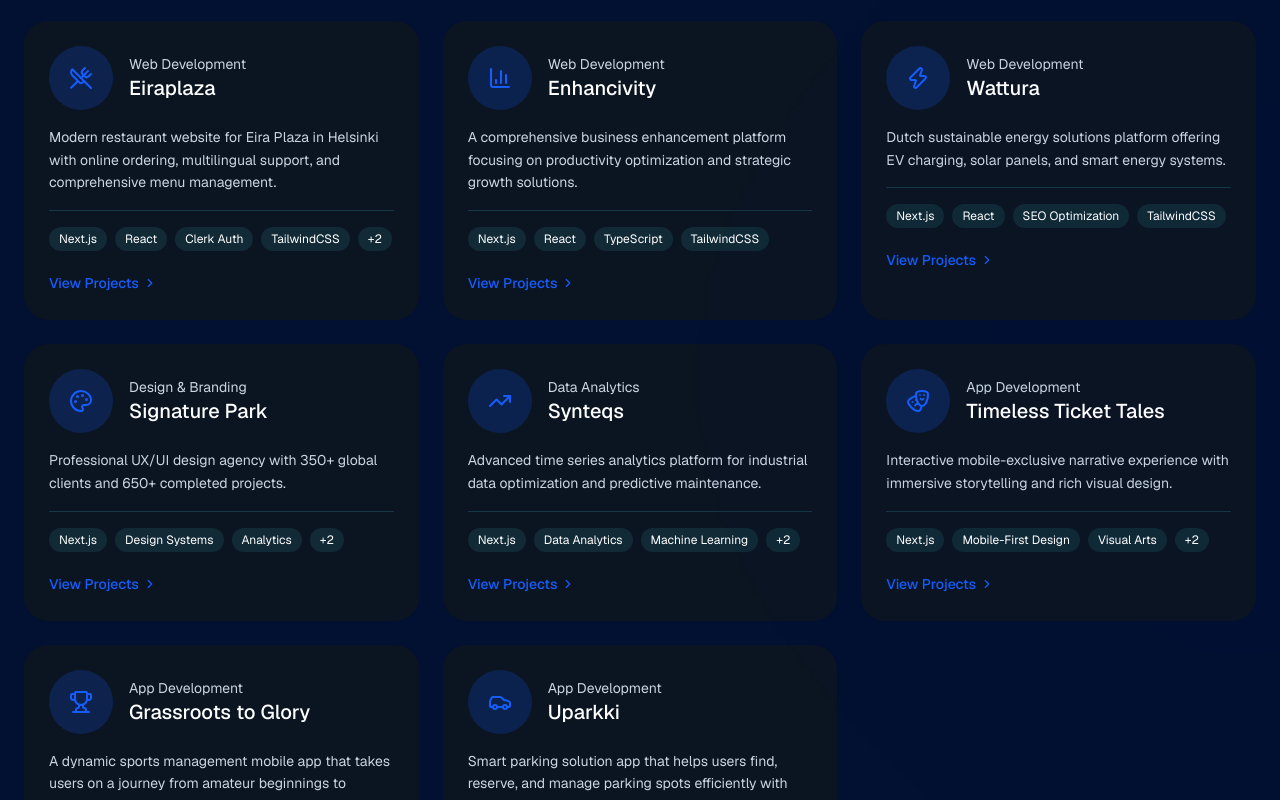
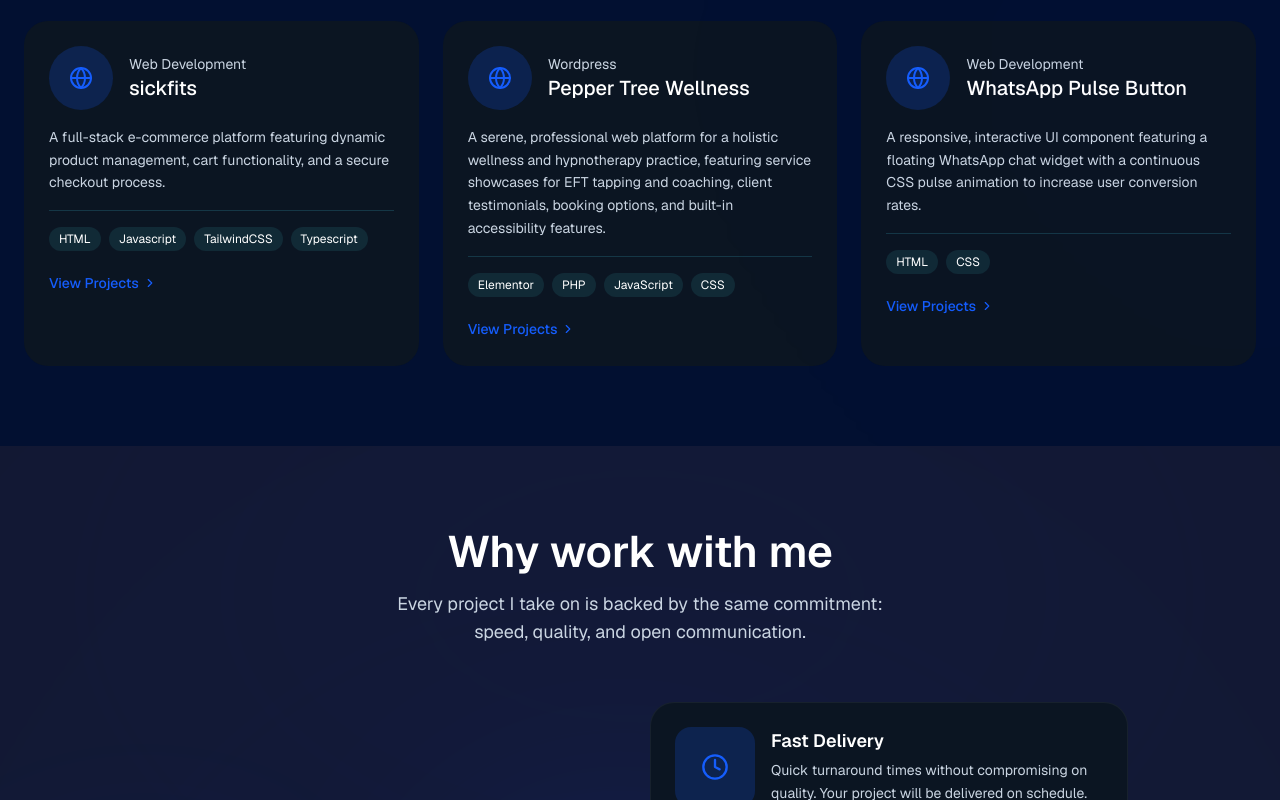
Before and after one commit to devmdsadikhasan/portfolio, a Next.js app: page / in a window 1280 px wide. Shown: the part 1700-2500 px from the top of the page. Built offline with nearby package versions, Linux system fonts and the light colour scheme.

Commit message:
refactor: update icon.svg and streamline project listings in page.tsx

```diff
--- a/src/app/page.tsx
+++ b/src/app/page.tsx
@@ -14,20 +14,12 @@
   Monitor,
   Server,
   Cloud,
-  Zap,
   Clock,
   Timer,
   MessageCircle,
   Star,
   MapPin,
   ChevronRight,
-  UtensilsCrossed,
-  BarChart3,
-  Palette,
-  TrendingUp,
-  Drama,
-  Trophy,
-  Car,
 } from 'lucide-react';
 
 export default function Home() {
@@ -42,73 +34,34 @@
     { label: 'Contact', href: '#contact' },
   ];
 
-  const filters = ['All', 'Web Development', 'Design & Branding', 'App Development', 'Data Analytics'];
+  const filters = ['All', 'Web Development', 'Wordpress'];
 
   const projects = [
     {
-      title: 'Eiraplaza',
-      url: 'https://eiraplaza.com/',
-      description: 'Modern restaurant website for Eira Plaza in Helsinki with online ordering, multilingual support, and comprehensive menu management.',
-      tech: ['Next.js', 'React', 'Clerk Auth', 'TailwindCSS', '+2'],
+      title: 'sickfits',
+      url: 'https://sickfits-sadik.vercel.app/',
+      description: 'A full-stack e-commerce platform featuring dynamic product management, cart functionality, and a secure checkout process.',
+      tech: ['HTML', 'Javascript', 'TailwindCSS', 'Typescript'],
       category: 'Web Development',
-      icon: UtensilsCrossed,
+      icon: Globe,
     },
     {
-      title: 'Enhancivity',
-      url: 'https://enhancivity.com/',
-      description: 'A comprehensive business enhancement platform focusing on productivity optimization and strategic growth solutions.',
-      tech: ['Next.js', 'React', 'TypeScript', 'TailwindCSS'],
-      category: 'Web Development',
-      icon: BarChart3,
+      title: 'Pepper Tree Wellness',
+      url: 'https://peppertreewellness.com/',
+      description: 'A serene, professional web platform for a holistic wellness and hypnotherapy practice, featuring service showcases for EFT tapping and coaching, client testimonials, booking options, and built-in accessibility features.',
+      tech: ['Elementor', 'PHP', 'JavaScript', 'CSS'],
+      category: 'Wordpress',
+      icon: Globe,
     },
     {
-      title: 'Wattura',
-      url: 'https://wattura.vercel.app/',
-      description: 'Dutch sustainable energy solutions platform offering EV charging, solar panels, and smart energy systems.',
-      tech: ['Next.js', 'React', 'SEO Optimization', 'TailwindCSS'],
+      title: 'WhatsApp Pulse Button',
+      url: 'https://whatsapp-button-pulse.vercel.app/',
+      description: 'A responsive, interactive UI component featuring a floating WhatsApp chat widget with a continuous CSS pulse animation to increase user conversion rates.',
+      tech: ['HTML', 'CSS'],
       category: 'Web Development',
-      icon: Zap,
+      icon: Globe,
     },
-    {
-      title: 'Signature Park',
-      url: 'https://signaturepark.co/',
-      description: 'Professional UX/UI design agency with 350+ global clients and 650+ completed projects.',
-      tech: ['Next.js', 'Design Systems', 'Analytics', '+2'],
-      category: 'Design & Branding',
-      icon: Palette,
-    },
-    {
-      title: 'Synteqs',
-      url: 'https://www.synteqs.com/',
-      description: 'Advanced time series analytics platform for industrial data optimization and predictive maintenance.',
-      tech: ['Next.js', 'Data Analytics', 'Machine Learning', '+2'],
-      category: 'Data Analytics',
-      icon: TrendingUp,
-    },
-    {
-      title: 'Timeless Ticket Tales',
-      url: 'https://timeless-ticket-tales.map-india.org/',
-      description: 'Interactive mobile-exclusive narrative experience with immersive storytelling and rich visual design.',
-      tech: ['Next.js', 'Mobile-First Design', 'Visual Arts', '+2'],
-      category: 'App Development',
-      icon: Drama,
-    },
-    {
-      title: 'Grassroots to Glory',
-      url: 'https://apps.apple.com/us/app/grassroots-to-glory/id6758744829',
-      description: 'A dynamic sports management mobile app that takes users on a journey from amateur beginnings to professional stardom with immersive gameplay.',
-      tech: ['React Native', 'iOS', 'Video Feed', 'In-App Purchases'],
-      category: 'App Development',
-      icon: Trophy,
-    },
-    {
-      title: 'Uparkki',
-      url: 'https://apps.apple.com/us/app/uparkki-smart-parking/id6752344247',
-      description: 'Smart parking solution app that helps users find, reserve, and manage parking spots efficiently with real-time availability and digital payments.',
-      tech: ['React Native', 'iOS', 'Real-time', 'Payment Gateway'],
-      category: 'App Development',
-      icon: Car,
-    },
+
   ];
 
   const filteredProjects = activeFilter === 'All' ? projects : projects.filter((p) => p.category === activeFilter);
@@ -290,7 +243,7 @@
                   <ul className="space-y-2 text-xs text-[#cad5e2]">
                     <li className="flex items-start gap-2">
                       <span className="text-[#155dfc] mt-0.5">•</span>
-                      <span>8+ Years of Full-Stack Development Experience</span>
+                      <span>Full-Stack Development Internship</span>
                     </li>
                     <li className="flex items-start gap-2">
                       <span className="text-[#155dfc] mt-0.5">•</span>
@@ -329,7 +282,7 @@
                 <ul className="space-y-2 text-xs text-[#cad5e2]">
                   <li className="flex items-start gap-2">
                     <span className="text-[#155dfc] mt-0.5">•</span>
-                    <span>8+ Years of Full-Stack Development Experience</span>
+                    <span>Full-Stack Development Internship</span>
                   </li>
                   <li className="flex items-start gap-2">
                     <span className="text-[#155dfc] mt-0.5">•</span>
```
Also changed, not shown: public/favicon.svg (deleted), src/app/icon.svg.
